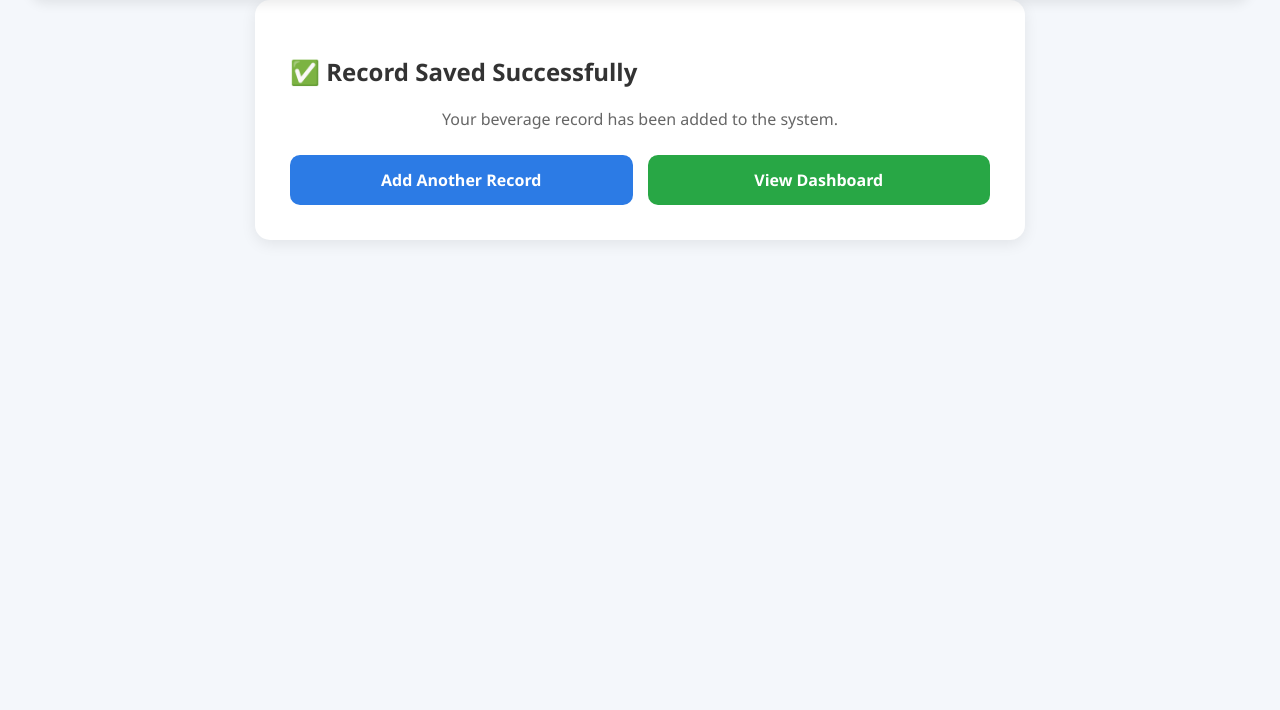
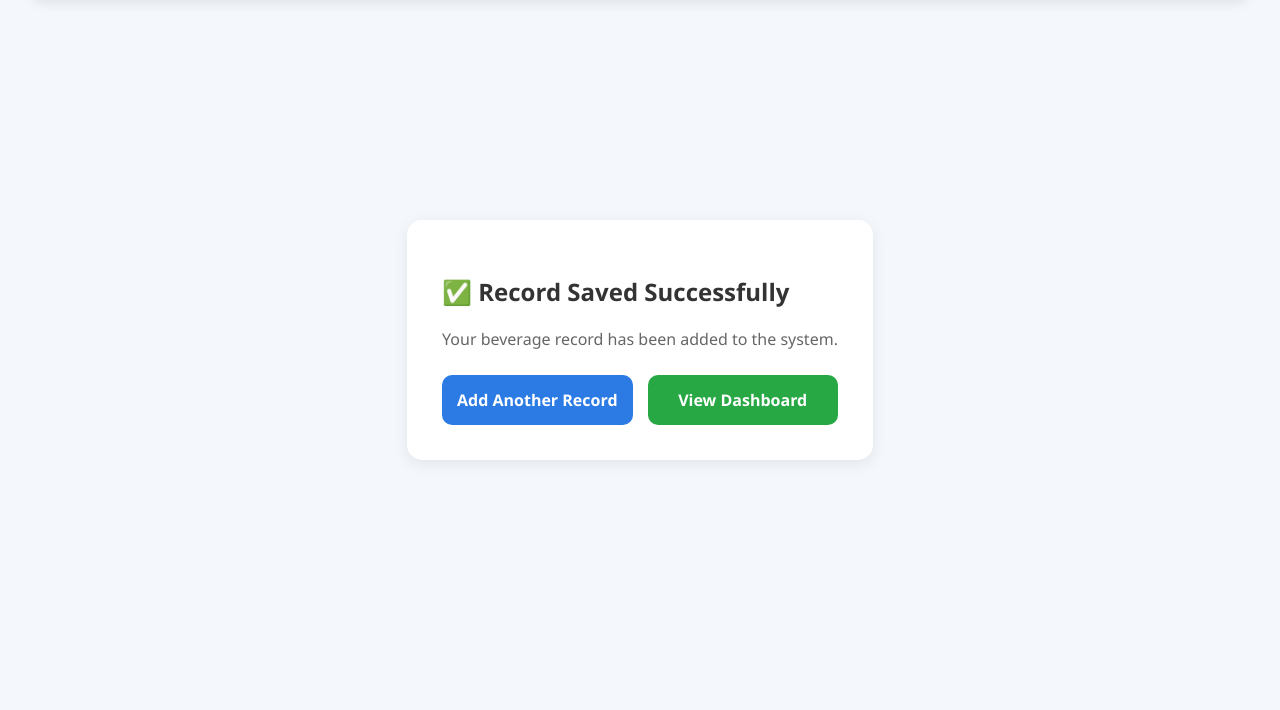
Before and after one commit to Kyvinn/programmingbusiness, a Flask app: template templates/success.html in a window 1280 px wide. Shown: the part 98-808 px from the top of the page. Before the commit the page ends 339 px from the top, so only its background shows below. Run offline with Flask 3, Linux system fonts and the light colour scheme; the template is opened without the code that fills it, so the values that code supplies are empty.

Commit message:
fix success page

```diff
--- a/static/style.css
+++ b/static/style.css
@@ -507,3 +507,11 @@ canvas {
 .secondary-btn {
   background: #28a745;
 }
+
+.success-page {
+  display: flex;
+  justify-content: center;
+  align-items: center;
+
+  min-height: calc(100vh - 120px);
+}
--- a/templates/success.html
+++ b/templates/success.html
@@ -23,7 +23,7 @@
         <a href="/dashboard">Dashboard</a>
       </nav>
     </header>
-
+    <div class="success-page">
       <div class="form-container">
         <h2>✅ Record Saved Successfully</h2>
 
@@ -39,5 +39,6 @@
           </a>
         </div>
       </div>
+    </div>
   </body>
 </html>
```
Also changed, not shown: database.db. Lines whose indentation alone changed are shown as unchanged.
